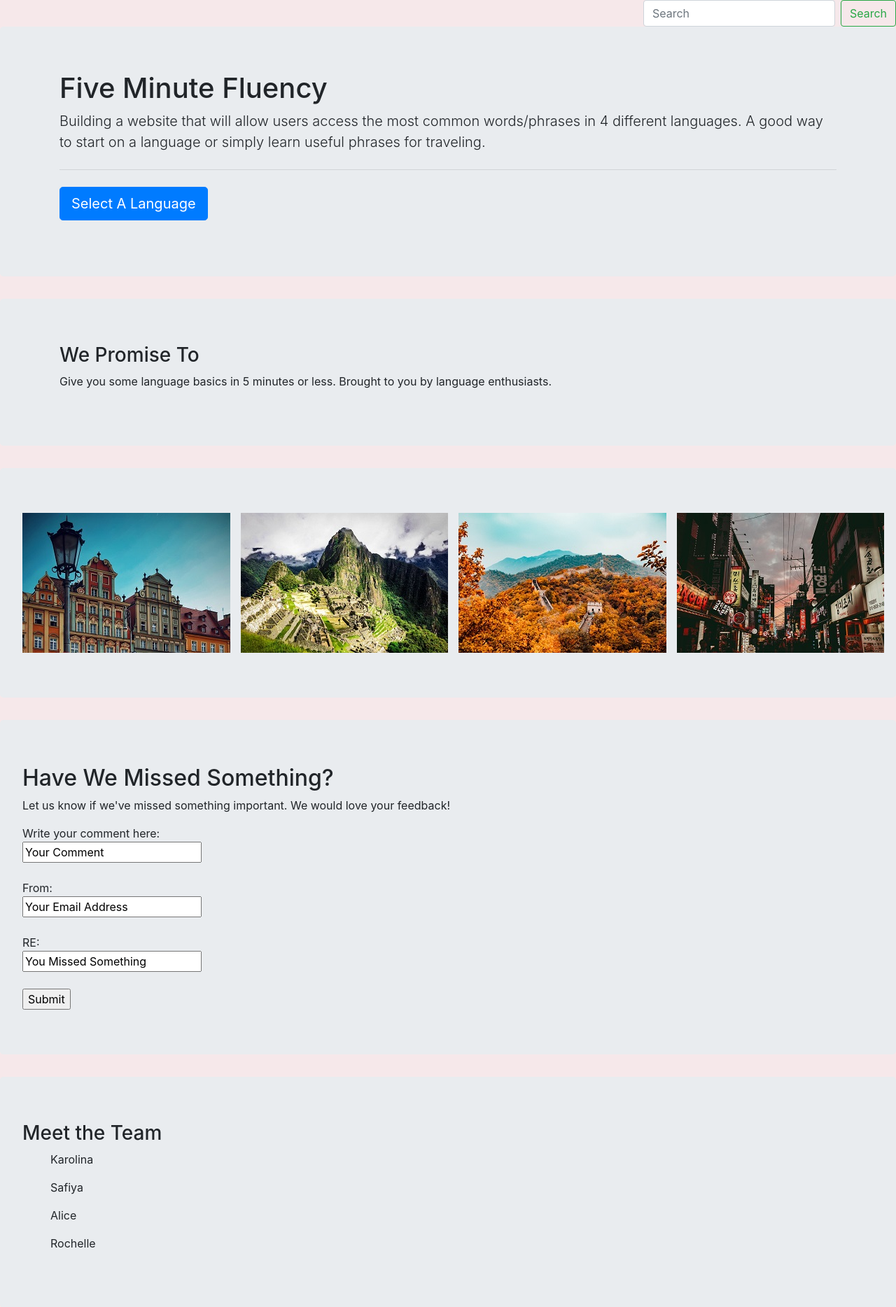
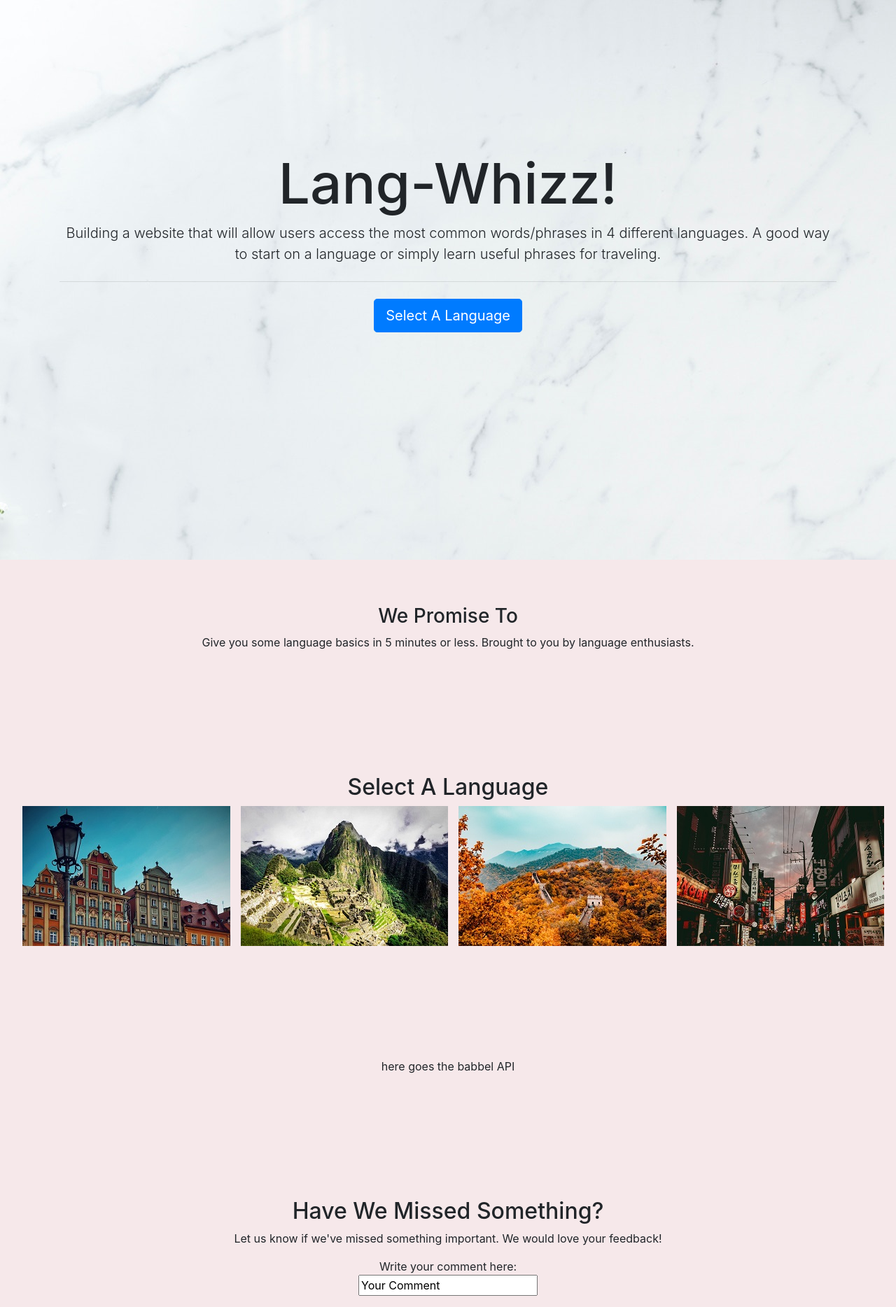
Before and after one commit to LanguageFluency/LanguageFluency, a PHP site: page / in a window 1280 px wide. Shown: the part 56-1924 px from the top of the page at 70% size. Run offline with PHP 8.4, Linux system fonts and the light colour scheme.

Commit message:
home page edits

```diff
--- a/index.html
+++ b/index.html
@@ -33,12 +33,12 @@
 
 		<!-- Navigation Bar dropdown -->
 			<div class="navigation">
-				<ul class="nav navbar justify-content-end" style="background-color: #F6E8EA">
+				<ul class="nav navbar justify-content-end">
 					<li class="nav-item">
 							<a class="nav-item nav-link" href="#" role="button">Home</a>
 								</li>
 						<li class="nav-item">
-							<a class="nav-item nav-link" href="#" role="button">Our Promise</a>
+							<a class="nav-item nav-link" href="#ourpromise" role="button">Our Promise</a>
 								</li>
 						<li class="nav-item dropdown">
 							<a class="nav-item nav-link dropdown-toggle" href="#" id="navbarDropdown" role="button" data-toggle="dropdown" aria-haspopup="true" aria-expanded="false">
@@ -53,39 +53,32 @@
 							</div>
 								</li>
 						<li class="nav-item">
-							<a class="nav-item nav-link" href="#" role="button">Meet The Team</a>
+							<a class="nav-item nav-link" href="#meettheteam" role="button">Meet The Team</a>
 								</li>
 						<li class="nav-item">
-							<a class="nav-item nav-link" href="#" role="button">Get in Touch<span class="sr-only">(current)</span></a>
+							<a class="nav-item nav-link" href="#getintouch" role="button">Get in Touch<span class="sr-only">(current)</span></a>
 								</li>
 					</ul>
 			</div>
-			<!--Search button-->
 
-			<div class="nav justify-content-end">
-			<form class="form-inline my-2 my-lg-0">
-				<input class="form-control mr-sm-2" type="search" placeholder="Search" aria-label="Search">
-				<button class="btn btn-outline-success my-2 my-sm-0" type="submit">Search</button>
-			</form>
-			</div>
-			</nav>
 
 <!--Home Page -->
-		<header class="intro">
+
+		<header class="intro centre">
 			<div class="jumbotron">
 			<div class="container">
-			  <h1 class="hometitle">Five Minute Fluency</h1>
+			  <h1 class="hometitle">Lang-Whizz!</h1>
 			  <p class="lead">Building a website that will allow users access the most common words/phrases in 4 different languages. A good way to start on a language or simply learn useful phrases for traveling.</p>
 			  <hr class="my-4">
 			  <p class="lead">
-			    <a class="btn btn-primary btn-lg" href="#" role="button">Select A Language</a>
+			    <a class="btn btn-primary btn-lg" href="#selectlanguage" role="button">Select A Language</a>
 			  </p>
 			</div>
 			</div>
 		</header>
 
 <!--Our Promise -->
-		<div class="our_promise">
+    <div id="ourpromise" class="our_promise centre">
 			<div class="jumbotron">
 				<div class="container">
 					<h3 id="Promise">We Promise To</h3>
@@ -95,30 +88,48 @@
 		</div>
 
 <!--Language Selection -->
-		<div class="jumbotron">
+		<div id="selectlanguage" class="centre">
+    <div class="jumbotron">
+
+      <div>
+        <h2>Select A Language</h2>
+      </div>
+
       <div class="row">
 
 			<div class="country_photo col-sm-3">
-				<img src="images/town.png" alt="town">
+				<a href="polish.html">
+          <img src="images/town.png" alt="town">
+        </a>
+        <p class="texthover overlay poland"> Poland</p>
 			</div>
 
 			<div class="country_photo col-sm-3">
 				<img src="images/picchu.png" alt="Picchu">
+        <p class="texthover overlay spain"> Spanish</p>
 			</div>
 
 			<div class="country_photo col-sm-3">
 				<img src="images/great_wall.png" alt="Great Wall of China">
+        <p class="texthover overlay china"> Chinese</p>
 			</div>
 
 			<div class="country_photo col-sm-3">
 					<img src="images/street.png" alt="Korean street">
+          <p class="texthover overlay korea"> Korean</p>
 			</div>
 
 		</div>
+    </div>
 		</div>
 
+<!--Babbel API-->
+  <div class="centre jumbotron">
+    <p> here goes the babbel API</p>
+  </div>
+
 <!-- Get in Touch -->
-		<div class="get_in_touch">
+		<div id="getintouch" class="get_in_touch centre">
 		<div class="jumbotron">
 			<h2>Have We Missed Something?</h2>
 			<p>Let us know if we've missed something important. We would love your feedback!</p>
@@ -138,7 +149,7 @@
 		</div>
 
 <!--Meet the Team -->
-		<div class="meet_the_team">
+		<div id="meettheteam" class="meet_the_team, centre">
 		<div class="jumbotron">
 			<h3>Meet the Team</h3>
 			<ul>
@@ -151,7 +162,7 @@
 		</div>
 
 <!--Social Media-->
-	 	<div class="social-buttons text-center">
+	 	<div class="social-buttons text-center, centre">
 
 				 <a id="twitter" target="_blank" title="follow me on Twitter" href="https://twitter.com/FluencyLanguage"><img alt="follow me on twitter" src="https://c866088.ssl.cf3.rackcdn.com/assets/twitter40x40.png" border=0></a>
 
--- a/override_css/index.css
+++ b/override_css/index.css
@@ -6,15 +6,80 @@ body{
   color: #264653;
 }
 
-a.nav-link:hover {
+a.nav-link:hover{
   color: #264653;
   font-weight: bold;
+}
+
+.intro{
+  height: 100vh;
+  background-image: url("../images/land.jpg");
+  padding-top: 150px;
+}
+
+.jumbotron{
+  background-color: transparent;
+}
+
+.centre{
+  text-align: center;
 }
 
 .country_photo{
   height: 200px;
   width: 200px;
   overflow: hidden;
+}
+
+.hometitle{
+  font-size: 5rem;
+}
+
+.overlay {
+  position: absolute;
+  top: 0;
+  bottom: 0;
+  left: 0;
+  right: 0;
+  height: 100%;
+  width: 87.5%;
+  opacity: 0;
+  transition: .5s ease;
+  background-color: #008CBA;
+}
+
+.poland {
+  background-color: #F6D8AE;
+}
+
+.spain{
+  background-color: #FFA630;
+}
+
+.china{
+  background-color: #92140C;
+}
+
+.korea{
+  background-color: #264653;
+}
+
+.country_photo:hover .overlay {
+  opacity: 0.95;
+}
+
+.texthover {
+  color: black;
+  font-size: 35px;
+  line-height: 200px;
+  position: absolute;
+  top: 50%;
+  left: 50%;
+  -webkit-transform: translate(-50%, -50%);
+  -ms-transform: translate(-50%, -50%);
+  transform: translate(-50%, -50%);
+  text-align: center;
+  font-variant: small-caps;
 }
 
 .social-buttons{
```
Also changed, not shown: images/land.jpg (added).
